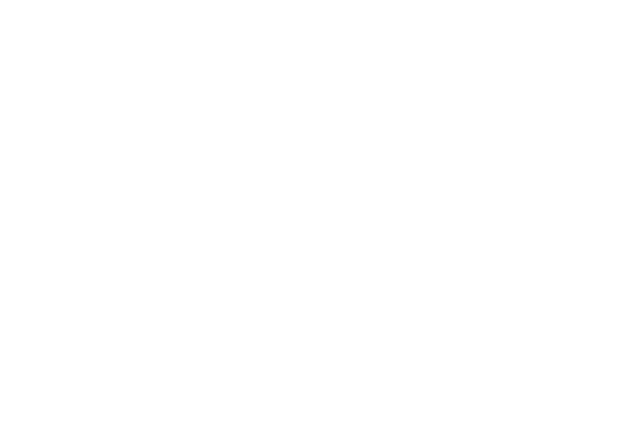
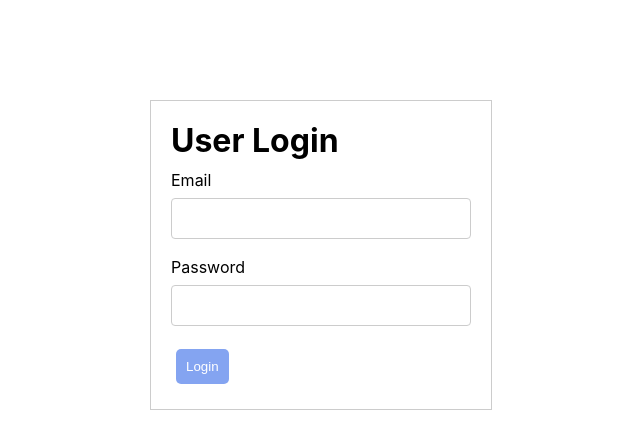
Before and after one commit to kiranmulmi/user-management-react, a React (Create React App) app: page /login in a window 1280 px wide. Before the commit this address had no page. Shown: the top 448 px of the page, without its empty margins (319-959 px from the left). Built offline with nearby package versions, Linux system fonts and the light colour scheme.

Commit message:
Login component

```diff
--- a/src/App.css
+++ b/src/App.css
@@ -127,3 +127,10 @@
   color: rgb(229, 38, 38);
 }
 /* form css ends */
+
+.login-form {
+  width: 300px;
+  margin: 100px auto;
+  border: 1px solid #ccc;
+  padding: 20px;
+}
--- a/src/App.js
+++ b/src/App.js
@@ -6,6 +6,7 @@
 import Faq from "./pages/Faq";
 import Contact from "./pages/Contact";
 import UserDetail from "./pages/UserManagement/UserDetail";
+import Login from "./pages/Auth/Login";
 
 
 function App() {
@@ -20,6 +21,7 @@
             <Route path="/faq" element={<Faq/>} />
             <Route path="/contact" element={<Contact/>} />
           </Route>
+          <Route path="/login" element={<Login />} />
         </Routes>
       </BrowserRouter>
     </div>
--- /dev/null
+++ b/src/pages/Auth/Login.js
@@ -0,0 +1,52 @@
+import { useState } from "react";
+import { useNavigate } from "react-router-dom";
+import ViPasswordInput from "../../components/ViPasswordInput";
+import ViTextInput from "../../components/ViTextInput";
+
+const Login = () => {
+  const navigate = useNavigate();
+  const [email, setEmail] = useState('');
+  const [password, setPassword] = useState('');
+
+  const handleInputChange = (event) => {
+    if(event.target.name === 'email') {
+      setEmail(event.target.value);
+    }
+    if(event.target.name === 'password') {
+      setPassword(event.target.value);
+    }
+  }
+  const doLogin = (e) => {
+    let isLogin = false;
+    if(email === "admin" && password === "admin") {
+      isLogin = true;
+    }
+
+    if(isLogin) {
+      navigate('/user-management');
+    } else {
+      alert('Login failed');
+    }
+  }
+  return (
+    <div className="login-form">
+      <h1>User Login</h1>
+      <ViTextInput
+        title="Email"
+        name="email"
+        handleInputChange={handleInputChange}
+        value={email} />
+      <ViPasswordInput
+        title="Password"
+        name="password"
+        handleInputChange={handleInputChange}
+        value={password} />
+
+      <div className="form-group">
+        <button onClick={doLogin} className="btn">Login</button>
+      </div>
+    </div>
+  );
+}
+
+export default Login;
--- a/src/pages/UserManagement/AddUser.js
+++ b/src/pages/UserManagement/AddUser.js
@@ -6,7 +6,6 @@
 
 const AddUser = () => {
   const navigate = useNavigate();
-  const [isSubmitted, setIsSubmitted] = useState(false);
   const [user, setUser] = useState({
     username: "",
     password: "",
@@ -64,7 +63,6 @@
 
   const saveForm = () => {
     console.log("error message", errorMsg);
-    setIsSubmitted(true);
     console.log('User:', user);
     if (validateForm()) {
       navigate('/user-management');
--- a/src/pages/UserManagement/UserManagement.js
+++ b/src/pages/UserManagement/UserManagement.js
@@ -75,35 +75,6 @@
           }
         ]}
       />
-
-      <h1>Banks</h1>
-      <ViTable
-        data={[
-          {
-            "name": "Everest",
-            "branch": "Baneshwor"
-          },
-          {
-            "name": "Sanima",
-            "branch": "Bouddha"
-          },
-          {
-            "name": "Siddhartha",
-            "branch": "Patan"
-          }
-        ]}
-
-        header={[
-          {
-            "key": "name",
-            "label": "Name",
-          },
-          {
-            "key": "branch",
-            "label": "Branch"
-          }
-        ]}
-      />
     </div>
   );
 }
```
